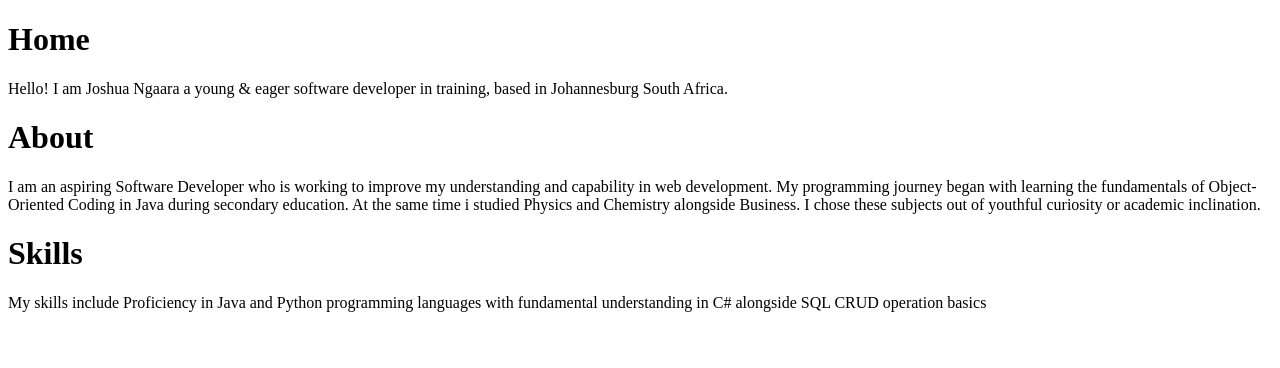
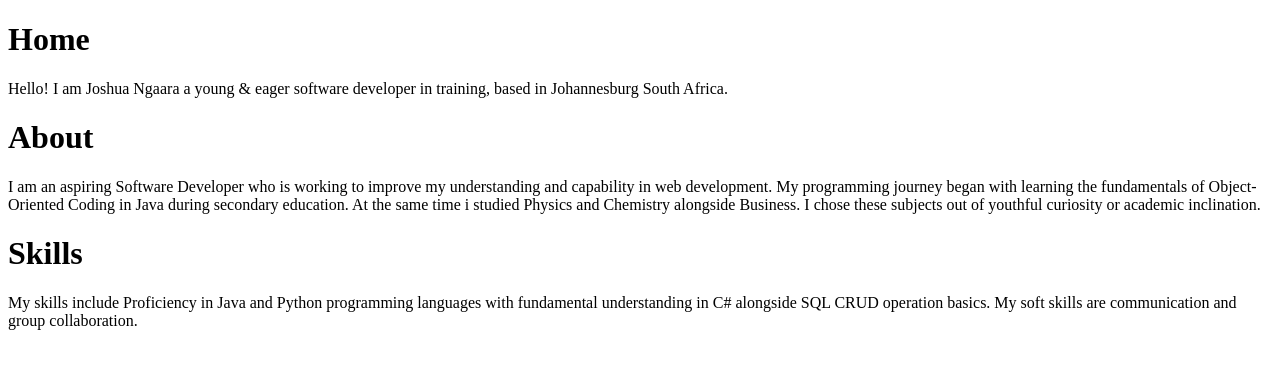
Before and after one commit to JNgaara/MyPortfolio, a plain HTML site: page index.html in a window 1280 px wide. Drawn offline with Linux system fonts and the light colour scheme.

Commit message:
Add Soft Skills

```diff
--- a/index.html
+++ b/index.html
@@ -19,7 +19,8 @@
                 <h1>
                     Skills
                 </h1>
-                <p>My skills include Proficiency in Java and Python programming languages with fundamental understanding in C# alongside SQL CRUD operation basics</p>
+                <p>My skills include Proficiency in Java and Python programming languages with fundamental understanding
+                    in C# alongside SQL CRUD operation basics. My soft skills are communication and group collaboration.</p>
         </body>
     </div>
 </html>
```
